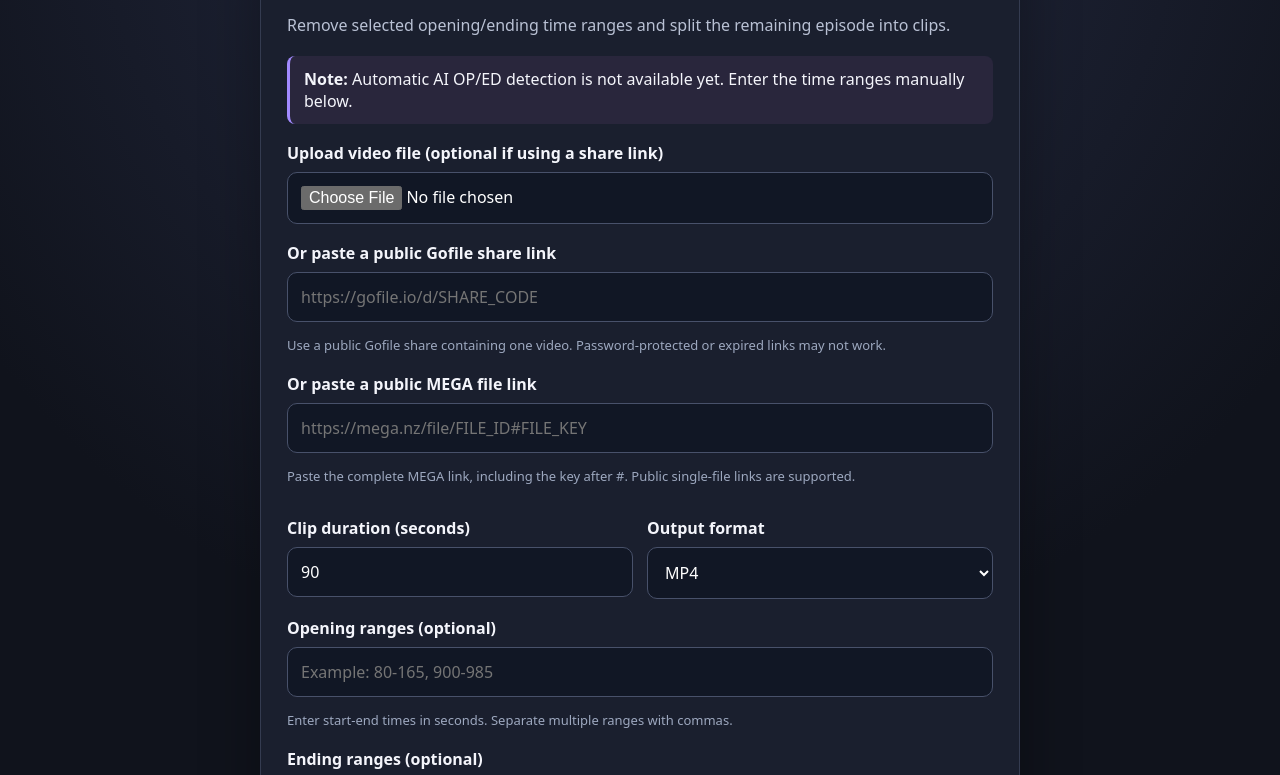
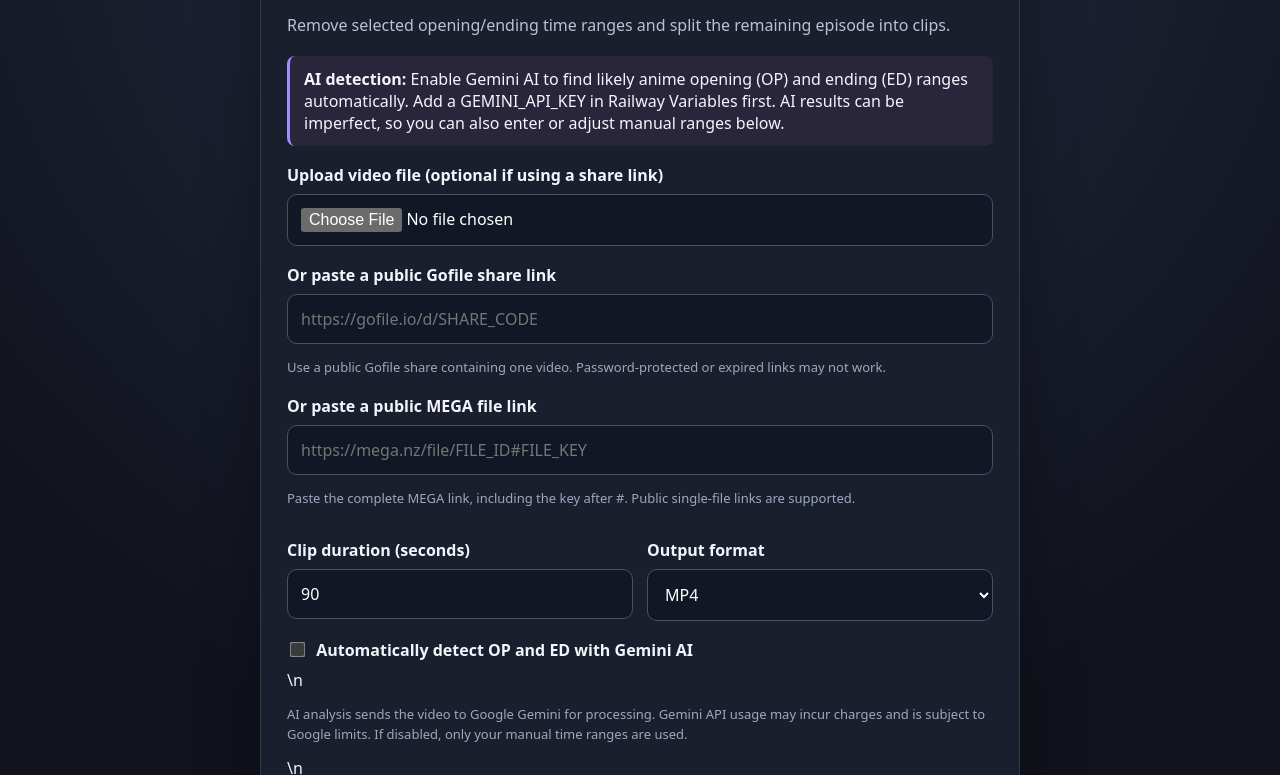
Before and after one commit to zerotwo916/Anime-Clip-Maker, a plain HTML site: page app/static/index.html in a window 1280 px wide. Shown: the part 130-905 px from the top of the page. Drawn offline with Linux system fonts and the light colour scheme.

Commit message:
Add AI OP ED detection toggle to web form

```diff
--- a/app/static/index.html
+++ b/app/static/index.html
@@ -10,7 +10,7 @@
 main{max-width:760px;margin:28px auto;background:#1a1f2e;border:1px solid #343b50;border-radius:22px;padding:26px;box-shadow:0 20px 60px #0005}
 h1{margin:0 0 8px;font-size:clamp(27px,5vw,38px)}p{color:#b9c1d4;line-height:1.55}
 label{display:block;font-weight:650;margin:18px 0 8px}
-input,select{width:100%;padding:13px;border-radius:10px;border:1px solid #48516a;background:#111725;color:#fff;font:inherit}
+input,select{width:100%;padding:13px;border-radius:10px;border:1px solid #48516a;background:#111725;color:#fff;font:inherit}input[type=checkbox]{width:auto;transform:scale(1.2);margin-right:8px}
 .grid{display:grid;grid-template-columns:1fr 1fr;gap:14px}
 button{margin-top:22px;width:100%;padding:15px;border:0;border-radius:12px;background:#8065ee;color:white;font-weight:750;font-size:16px}
 button:disabled{opacity:.55}.hint{color:#9da8bf;font-size:13px}
@@ -23,7 +23,7 @@ button:disabled{opacity:.55}.hint{color:#9da8bf;font-size:13px}
 <main>
 <h1>🎬 Anime Clip Maker</h1>
 <p>Remove selected opening/ending time ranges and split the remaining episode into clips.</p>
-<div class="notice"><b>Note:</b> Automatic AI OP/ED detection is not available yet. Enter the time ranges manually below.</div>
+<div class="notice"><b>AI detection:</b> Enable Gemini AI to find likely anime opening (OP) and ending (ED) ranges automatically. Add a GEMINI_API_KEY in Railway Variables first. AI results can be imperfect, so you can also enter or adjust manual ranges below.</div>
 <form id="maker">
 <label for="video">Upload video file (optional if using a share link)</label>
 <input id="video" type="file" name="file" accept="video/*,.mkv,.mp4,.avi,.mov,.webm">
@@ -37,9 +37,9 @@ button:disabled{opacity:.55}.hint{color:#9da8bf;font-size:13px}
 <div><label for="clip_seconds">Clip duration (seconds)</label><input id="clip_seconds" type="number" name="clip_seconds" min="10" max="3600" value="90" required></div>
 <div><label for="formats">Output format</label><select id="formats"><option value="mp4">MP4</option><option value="mkv">MKV</option><option value="mp4,mkv">Both (ZIP)</option></select></div>
 </div>
-<label for="opening">Opening ranges (optional)</label>
+<label><input id="auto_detect" type="checkbox" name="auto_detect" value="true"> Automatically detect OP and ED with Gemini AI</label>\n<p class="hint">AI analysis sends the video to Google Gemini for processing. Gemini API usage may incur charges and is subject to Google limits. If disabled, only your manual time ranges are used.</p>\n<label for="opening">Opening ranges (optional)</label>
 <input id="opening" name="opening" placeholder="Example: 80-165, 900-985">
-<p class="hint">Enter start-end times in seconds. Separate multiple ranges with commas.</p>
+<p class="hint">Enter start-end times in seconds. Separate multiple ranges with commas. Manual ranges are combined with AI-detected ranges.</p>
 <label for="ending">Ending ranges (optional)</label>
 <input id="ending" name="ending" placeholder="Example: 1320-1410">
 <p class="hint">Only the ranges entered above are removed. Leave blank to keep that section.</p>
```
